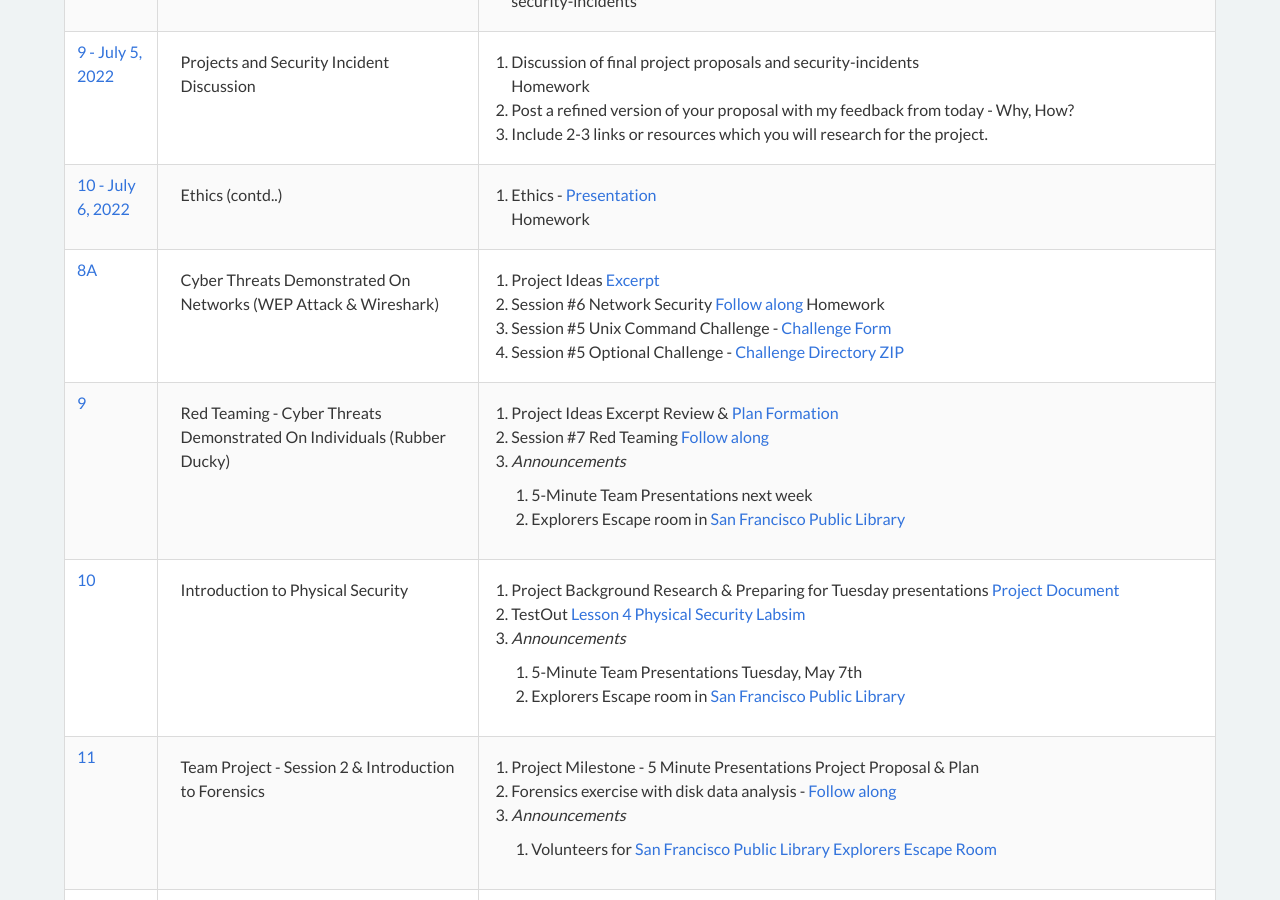
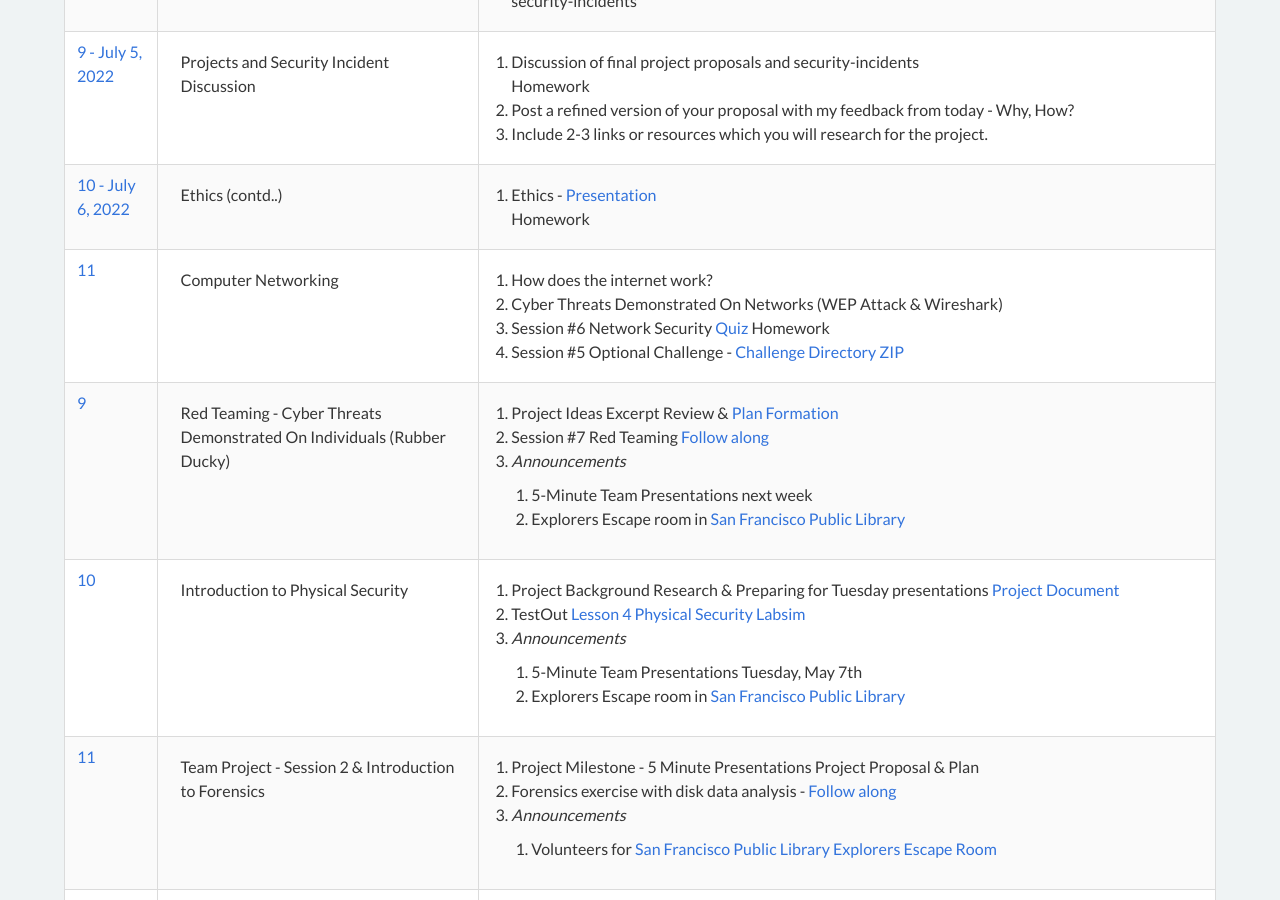
Before and after one commit to cyberdefendersprogram/www-homepage, a Jekyll site: the page built from pages/programs/cyberexplorers-ncat.md, in a window 1280 px wide and 900 px high, scrolled down 2280 px. Built offline with Jekyll 4.4.1, drawn with Linux system fonts in a browser that asks for light colours; nearby versions of some CDN libraries.

Commit message:
Update cyber-explorers-ncat.yml

```diff
--- a/_data/cyber-explorers-ncat.yml
+++ b/_data/cyber-explorers-ncat.yml
@@ -70,13 +70,13 @@
     1. Ethics - [Presentation](https://docs.google.com/presentation/d/11RTcKKKa9bzFiU9jnMs_9pj2cEfKyAamlVMRTx0bq8c/edit?usp=sharing)
     <br/>Homework
 
-- session: 8A
-  desc: Cyber Threats Demonstrated On Networks (WEP Attack & Wireshark)
+- session: 11
+  desc: Computer Networking
   notes: |
-    1. Project Ideas [Excerpt](http://bit.ly/explorerprojectexcerpt2019)
-    2. Session #6 Network Security [Follow along](http://bit.ly/explorersession6)
+    1. How does the internet work?
+    2. Cyber Threats Demonstrated On Networks (WEP Attack & Wireshark)
+    3. Session #6 Network Security [Quiz](https://docs.google.com/forms/d/e/1FAIpQLSdiGIaaYDUBJ9qC8URayZR4KE8z2VCBx48Sr4nQNdrZnnxYkA/viewform)
     Homework
-    3. Session #5 Unix Command Challenge - [Challenge Form](https://forms.gle/mdNsK3RvqnmzD7yU7)
     4. Session #5 Optional Challenge - [Challenge Directory ZIP](http://bit.ly/cmd-challenge)
 
 - session: 9
```
